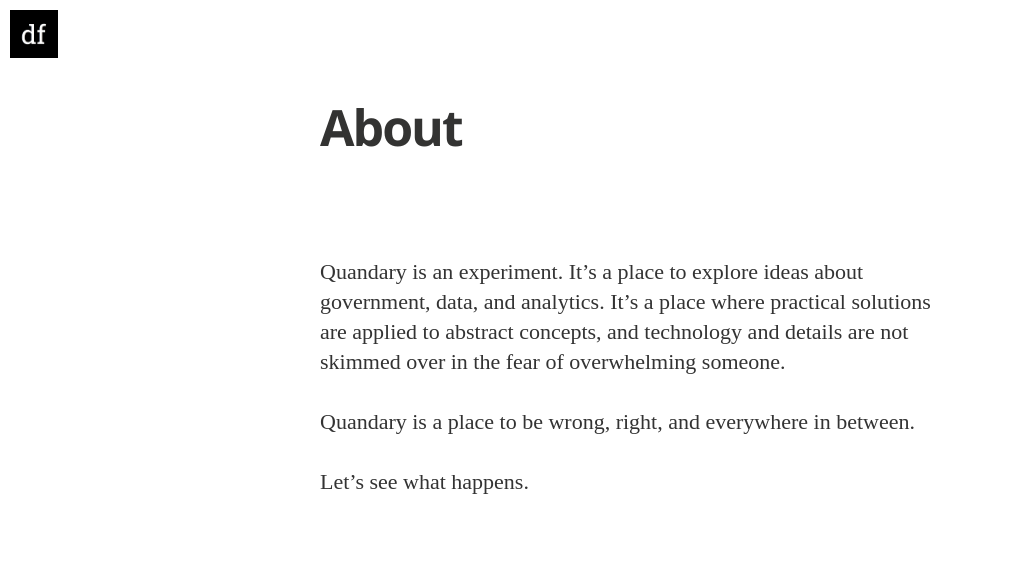
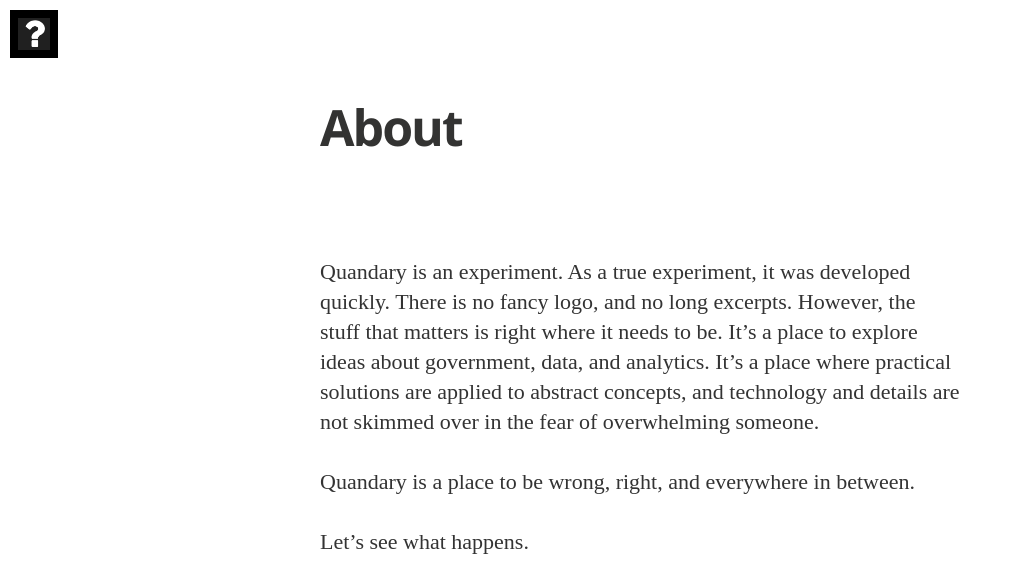
Before and after one commit to MrMaksimize/quandary, a Jekyll site: the page built from src/about.md, in a window 1280 px wide, cut to the strip 0-567 px from the top of the page. Shown: the whole strip, without its empty margins (0-1012 px from the left). Built offline with Jekyll 4.4.1, drawn with Linux system fonts in a browser that asks for light colours; nearby versions of some CDN libraries; some web fonts are replaced; Markdown is read by kramdown in place of the engine named in the settings; part of the change alters nothing that is shown; some of the changed text lies outside the part shown.

```diff
--- a/_config.yml
+++ b/_config.yml
@@ -5,7 +5,7 @@ gems:
 
 # Site settings
 title: "Quandary"
-description: Quandary is an experiment that has yet to shape itself.  Let's see what happens.
+description: An Experiment
 
 email: max@maksimize.com
 #blog logo
@@ -19,7 +19,7 @@ author_image: "/assets/images/author.jpg"
 
 # Permalink structure and pagination options
 relative_permalinks: true
-permalink: pretty
+permalink: /:title/
 paginate: 10
 paginate_path: 'page:num'
 excerpt_separator: '<!--more-->'
--- a/src/about.md
+++ b/src/about.md
@@ -4,7 +4,7 @@ title: About
 permalink: /about/
 ---
 
-Quandary is an experiment.  It's a place to explore ideas about government, data, and analytics.  It's a place where practical solutions are applied to abstract concepts, and technology and details are not skimmed over in the fear of overwhelming someone.
+Quandary is an experiment. As a true experiment, it was developed quickly.  There is no fancy logo, and no long excerpts.  However, the stuff that matters is right where it needs to be.  It's a place to explore ideas about government, data, and analytics.  It's a place where practical solutions are applied to abstract concepts, and technology and details are not skimmed over in the fear of overwhelming someone.
 
 Quandary is a place to be wrong, right, and everywhere in between.
 
```
Also changed, not shown: src/assets/images/df_logo.jpg, src/assets/images/logo.png (deleted), src/feed.xml (renamed from src/atom.xml).
